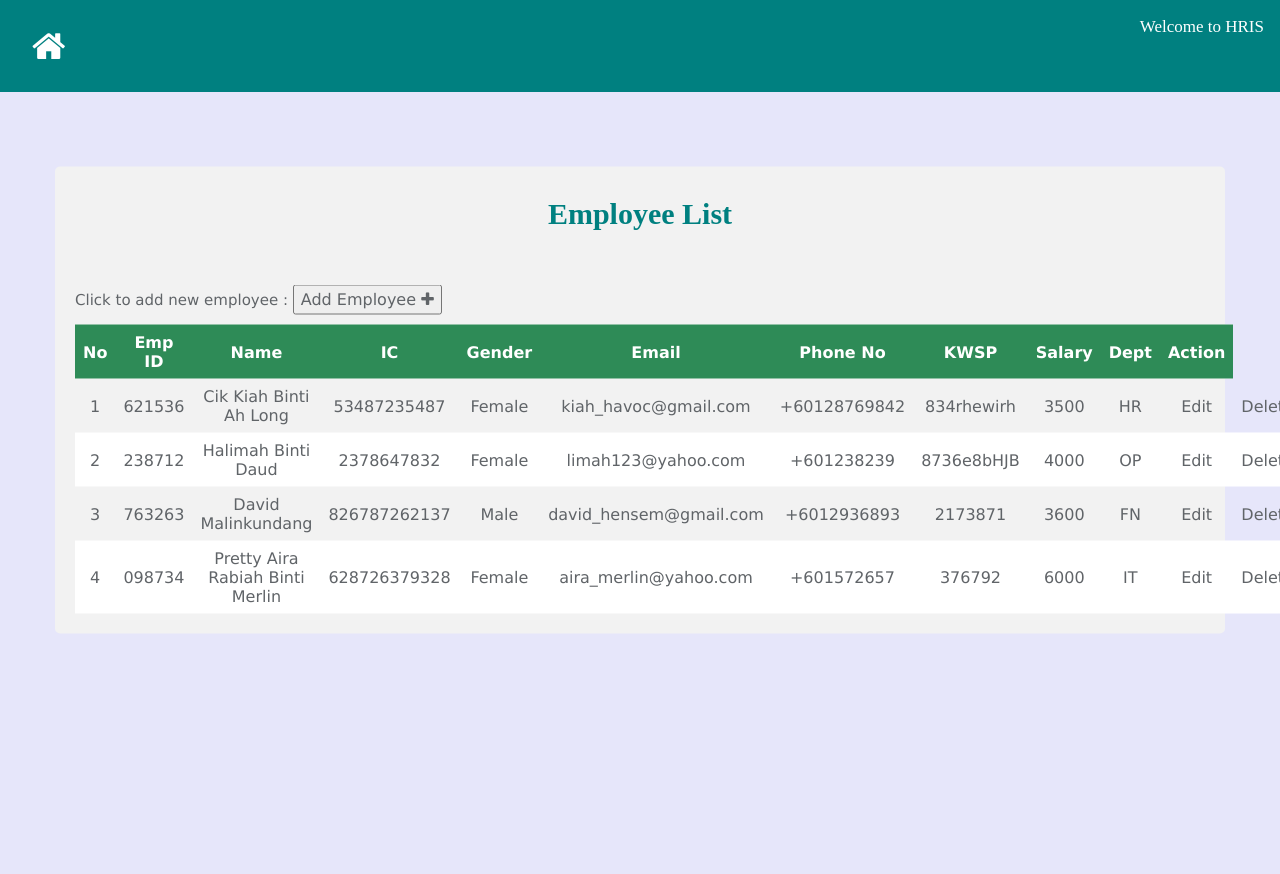
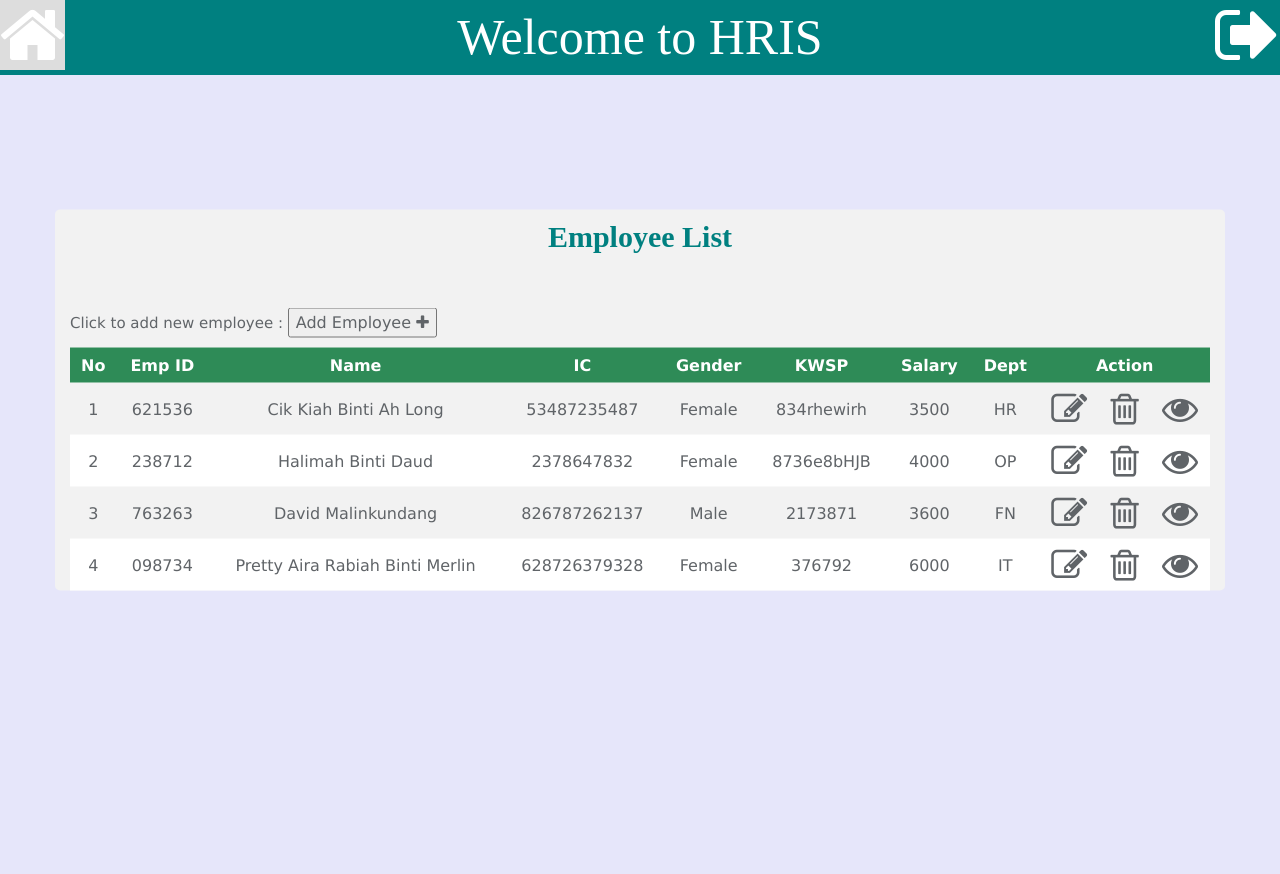
Before and after one commit to HuaLa6564/aes, a PHP site: page /homeEmp.php in a window 1280 px wide. Shown: the top 874 px of the page. After the commit the page ends 591 px from the top, so only its background shows below. Run offline with PHP 8.4, Linux system fonts and the light colour scheme; data comes from the database, SQL or seed files in the repository; both versions use the stored data as it was after the commit; some libraries are stand-ins or nearby versions.

Commit message:
second draft

```diff
--- a/employee/homeEmp.php
+++ b/employee/homeEmp.php
@@ -69,12 +69,12 @@ th {
 						<th>Name</th>
 						<th>IC</th>
 						<th>Gender</th>
-						<th>Email</th>
-						<th>Phone No</th>
+						<!-- <th>Email</th>
+						<th>Phone No</th> -->
 						<th>KWSP</th>
 						<th>Salary</th>
 						<th>Dept</th>
-						<th>Action</th>
+						<th colspan=3>Action</th>
 					</tr>
 					<?php $count=0;
 					do {
@@ -86,19 +86,19 @@ th {
 						<td><?php echo $row['name']; ?></td>
 						<td><?php echo $row['ic']; ?></td>
 						<td><?php echo $row['gender']; ?></td>
-						<td><?php echo $row['email']; ?></td>
-						<td><?php echo $row['phoneNo']; ?></td>
+						<!-- <td><?php //echo $row['email']; ?></td>
+						<td><?php //echo $row['phoneNo']; ?></td> -->
 						<td><?php echo $row['kwsp']; ?></td>
 						<td><?php echo $row['salary']; ?></td>
 						<td><?php echo $row['dept']; ?></td>
 						<td>
-							<a href="../employee/editEmpForm.php?no=<?php echo $row['no']; ?>">Edit</a>
+							<a href="../employee/editEmpForm.php?no=<?php echo $row['no']; ?>"><i class="fa fa-edit" style="font-size:36px"></i></a>
 						</td>
 						<td>
-							<a href="../employee/deleteEmp.php?no=<?php echo $row['no']; ?>" onclick="return check()">Delete</a>
+							<a href="../employee/deleteEmp.php?no=<?php echo $row['no']; ?>" onclick="return check()"><i class="fa fa-trash-o" style="font-size:36px"></i></a>
 						</td>
 						<td>
-							<a href="../employee/viewEmp.php?no=<?php echo $row['no']; ?>">View</a>
+							<a href="../employee/viewEmp.php?no=<?php echo $row['no']; ?>"><i class="fa fa-eye" style="font-size:36px"></i></a>
 						</td>
 					<?php } while($row = $query -> fetch_assoc()) ?>
 		</table>
--- a/index.php
+++ b/template/index.php
@@ -116,7 +116,7 @@ input[type="submit"]:active {
 	<div class="main">
 		<div class="loginSTYLE">
 		<h1>ADMIN LOG-IN </h1>
-		<form name="Flogin" method="post" action="template\checkLogin.php ">
+		<form name="Flogin" method="post" action="../template/checkLogin.php ">
 
 				 <input type="text" placeholder="Username" name="username">
 				<input type="password" placeholder="password" name="password">
--- /dev/null
+++ b/template/logout.php
@@ -0,0 +1,6 @@
+<?php
+	session_start(); //Initialize the session
+	session_unset(); //Unset all the session variables
+	session_destroy(); // Finally, destroy the session
+	header("location:index.php");
+?>
--- a/template/navbar.php
+++ b/template/navbar.php
@@ -28,7 +28,6 @@
 		  float: left;
 		  color: #f2f2f2;
 		  text-align: center;
-		  padding: 14px 16px;
 		  text-decoration: none;
 		  font-size: 17px;
 		}
@@ -45,29 +44,28 @@
 		.container {
 			border-radius: 5px;
 			background-color: #f2f2f2;
-			padding: 20px;
+			/* padding: 20px; */
 		}
 
 		.material-icons {vertical-align:-14%}
 
 		.welcome{
-			float : right;
+			float : center;
 			color : white;
 			text-align:center;
-			padding:14px 16px;
 			text-decoration:none;
-			font-size:17px;
+			font-size:50px;
 		}
 
 		.home{
 			float : left;
 			color : white;
-			text-align:center;
-			padding:14px 16px;
-			text-decoration:none;
-			font-size:17px;
 		}
 
+		.logout{
+			float : right;
+			color : white;
+		}
 
 	</style>
 </head>
@@ -75,9 +73,10 @@
 <body>
 
 	<div class="topnav">
-	<div class="home" ><a href="../template/home.php"><font style="font-family:Trajan Pro;color:white;"><i class="fa fa-home" style="font-size:36px"></i></font></a></div>
+		<div class="home" ><a href="../template/home.php"><font style="font-family:Trajan Pro;color:white;"><i class="fa fa-home" style="font-size:70px"></i></font></a></div>
+		<div class="logout" ><a href="../template/logout.php"><font style="font-family:Trajan Pro;color:white;"><i class="fa fa-sign-out" style="font-size:70px"></i></font></a></div>
+	 	<div class="welcome" ><font style="font-family:Trajan Pro;color:white;">Welcome to HRIS</font></div>
 
-	  <div class="welcome" ><font style="font-family:Trajan Pro;color:white;">Welcome to HRIS</font></div>
 	</div>
 </body>
 </html>
```
Also changed, not shown: DB/aes.sql (added, +77 -0 lines), employee/addEmp.php (+19 -0 lines), employee/viewEmp.php (+7 -0 lines).
